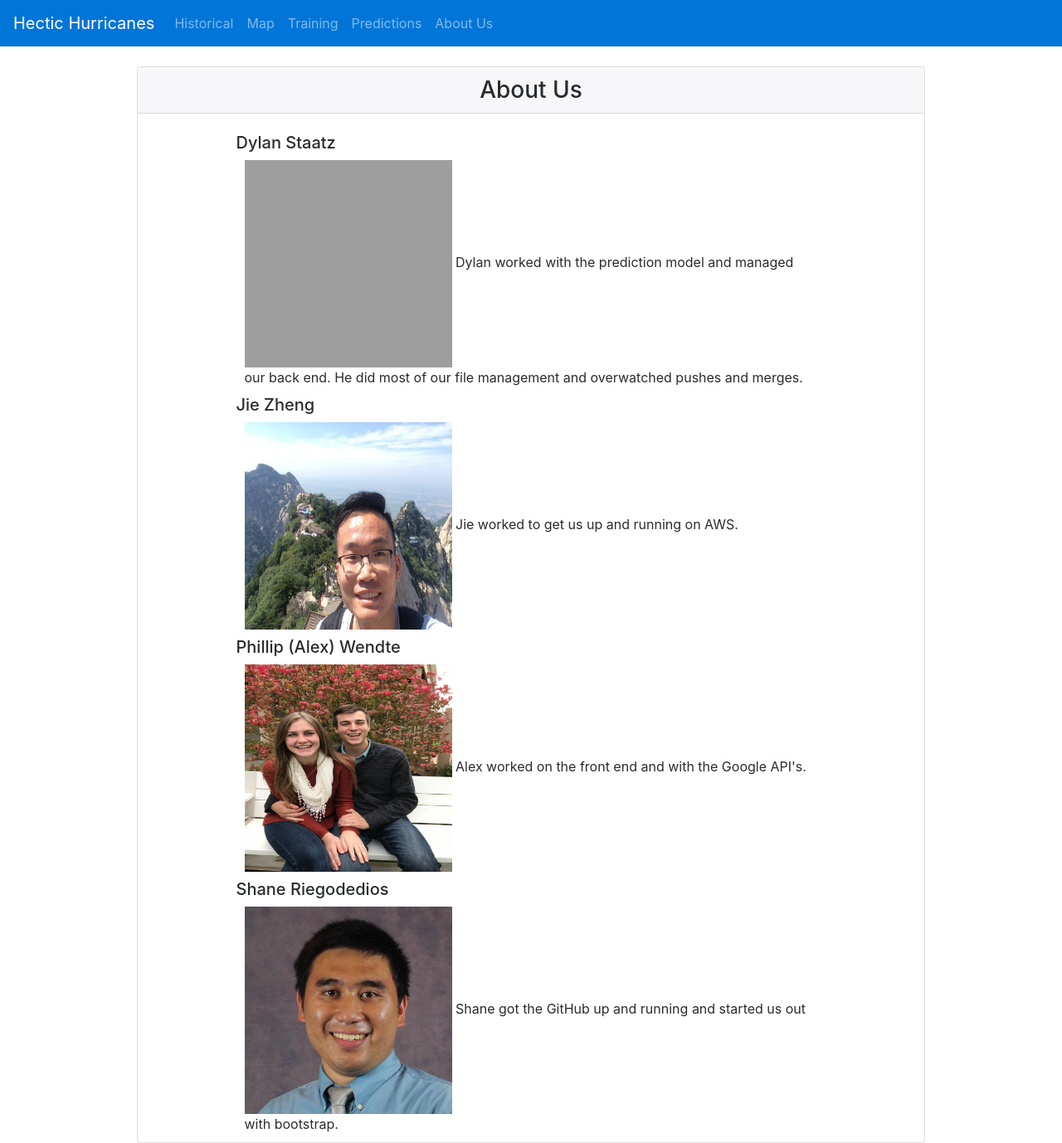
After one commit to sriegodedios/HackK-State-2017, a Django app: page /about-us/ in a window 1280 px wide. The commit adds this page. Shown: the whole page at 83% size. Run offline with Django 3.2, Linux system fonts and the light colour scheme; some libraries are stand-ins or nearby versions; grey boxes are pictures that could not be loaded.

Commit message:
Fixed Prediction and Added about us

```diff
--- a/history/static/history/scripts/predict.js
+++ b/history/static/history/scripts/predict.js
@@ -10,9 +10,11 @@ function initMap() {
   var geocoder = new google.maps.Geocoder();
 
   document.getElementById('submit').addEventListener('click', function() {
+    alert("click");
     geocodeAddress(geocoder, map);
   });
   document.getElementById('address').addEventListener('keyup', function(event) {
+    alert("enter");
     event.preventDefault();
     if(event.keyCode === 13){
       geocodeAddress(geocoder, map);
@@ -27,9 +29,7 @@ function initMap() {
     geocoder.geocode({'address': address}, function(results, status) {
       if (status === 'OK') {
         var loc = results[0].geometry.location;
-        restoreSearch();
         window.location.href="/predict/" + loc.lat() + "/" + loc.lng();
-
       }
       else {
         alert('Geocode was not successful for the following reason: ' + status);
--- a/history/static/history/styles/css/style.css
+++ b/history/static/history/styles/css/style.css
@@ -11,6 +11,21 @@
 
 .card-header {
   text-align: center; }
+
+.card {
+  width: 950px;
+  margin-left: auto;
+  margin-right: auto; }
+  .card h5 {
+    margin: auto;
+    width: 75%; }
+  .card p {
+    padding: 10px;
+    margin: auto;
+    width: 75%; }
+  .card img {
+    width: 250px;
+    height: 250px; }
 
 html, body {
   height: 100%;
@@ -63,7 +78,8 @@ html, body {
   .historical #floating-panel input[type="image"] {
     position: absolute;
     right: 0px;
-    left: auto; }
+    left: auto;
+    outline: none; }
 
 /*# sourceMappingURL=style.css.map */
 
--- a/history/static/history/styles/scss/style.scss
+++ b/history/static/history/styles/scss/style.scss
@@ -14,7 +14,26 @@
 .card-header {
   text-align: center;
 }
-
+.card{
+  width: 950px;
+  margin-left: auto;
+  margin-right: auto;
+  h5{
+    //padding-left: 20px;
+    margin: auto;
+    width: 75%;
+  }
+  p{
+    padding: 10px;
+    //padding-left: 50px;
+    margin:auto;
+    width: 75%;
+  }
+  img{
+    width: 250px;
+    height: 250px;
+  }
+}
 html, body {
   height: 100%;
   margin: 0;
@@ -73,6 +92,7 @@ html, body {
     position:absolute;
     right: 0px;
     left: auto;
+    outline: none;
   }
 }
 /*# sourceMappingURL=style.css.map */
--- /dev/null
+++ b/history/templates/history/about-us.html
@@ -0,0 +1,36 @@
+{% extends 'history/base.html' %}
+{% block title %} About Us {% endblock %}
+{% block content %}
+{% load static %}
+
+    <div class="card">
+      <h3 class="card-header">About Us</h3>
+      <div class="card-body">
+        <br/>
+        <h5>Dylan Staatz</h5>
+        <p>
+            <a href="https://github.com/dstaatz"><img src="{% static 'history/images/dylan.jpg' %}"></a>
+            Dylan worked with the prediction model and managed our back end.
+            He did most of our file management and overwatched pushes and merges.
+        </p>
+        <h5>Jie Zheng</h5>
+        <p>
+            <a href="https://github.com/jzheng21"><img src="{% static 'history/images/jie.jpg' %}"></a>
+            Jie worked to get us up and running on AWS.
+        </p>
+        <h5>Phillip (Alex) Wendte</h5>
+        <p>
+            <a href="https://github.com/themostcolm"><img src="{% static 'history/images/alex.jpg' %}"></a>
+            Alex worked on the front end and with the Google API's.
+        </p>
+        <h5>Shane Riegodedios</h5>
+        <p>
+            <a href="https://github.com/sriegodedios"><img src="{% static 'history/images/shane.jpg' %}"></a>
+            Shane got the GitHub up and running and started us out with bootstrap.
+        </p>
+      </div>
+    </div>
+
+
+
+{% endblock %}
--- a/history/templates/history/base.html
+++ b/history/templates/history/base.html
@@ -32,6 +32,9 @@
       <li class="nav-item">
         <a class="nav-link" href="{% url 'predict' %}"> Predictions </a>
       </li>
+      <li class="nav-item">
+          <a class="nav-link" href="{% url 'about-us' %}"> About Us </a>
+        </li>
       <!--li class="nav-item">
         <div class="input-group">
           <input class="form-control" type ="text" name="City" placeholder="Enter the name of your city">
--- a/history/templates/history/historical.html
+++ b/history/templates/history/historical.html
@@ -14,7 +14,6 @@
     <script src="{% static 'history/scripts/history.js' %}"></script>
     <script async defer src="https://maps.googleapis.com/maps/api/js?key=AIzaSyDs45NMgk3kOMM47toBBXMsZoNSsJDwers&callback=initMap"></script>
 </div>
-
 <div class="card">
     <h5 class="card-header">Historical Hurricanes Ranked By Wind Speed</h5>
 </div>
--- a/history/templates/history/training.html
+++ b/history/templates/history/training.html
@@ -7,7 +7,7 @@
       <h3 class="card-header">Training</h3>
       <div class="card-body">
         <br/>
-        <p style="padding: 10px; max-width: 85%; margin:auto">
+        <p>
             For this project we needed to collect and understand our data before we could
             make future predictions of hurricanes from the Atlantic coast. We collected our
             data from <a href="https://www.kaggle.com/noaa/hurricane-database/data"> https://www.kaggle.com/noaa/hurricane-database/data </a>
--- a/history/urls.py
+++ b/history/urls.py
@@ -6,6 +6,7 @@ from . import views
 urlpatterns = [
     url(r'^$', views.generic, {'template_name': 'history/index.html'}, name='index'),
     url(r'^history/$', views.history, name='history'),
+    url(r'^about-us/$', views.generic, {'template_name': 'history/about-us.html'}, name='about-us'),
     url(r'^history/(?P<lat>.+)/(?P<long>.+)/$', views.history),
     url(r'^map/$', views.generic, {'template_name': 'history/google_map_demo.html'}, name='map'),
     url(r'^training/$', views.generic, {'template_name': 'history/training.html'}, name='training'),
```
Also changed, not shown: history/static/history/images/alex.jpg (added), history/static/history/images/jie.jpg (added), history/static/history/images/shane.jpg (added), 1 other file.
